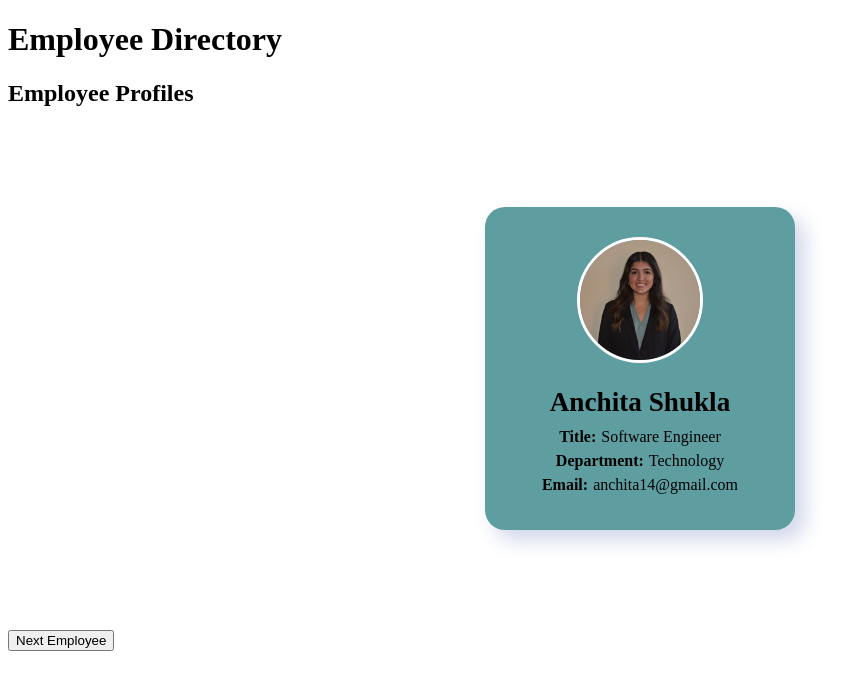
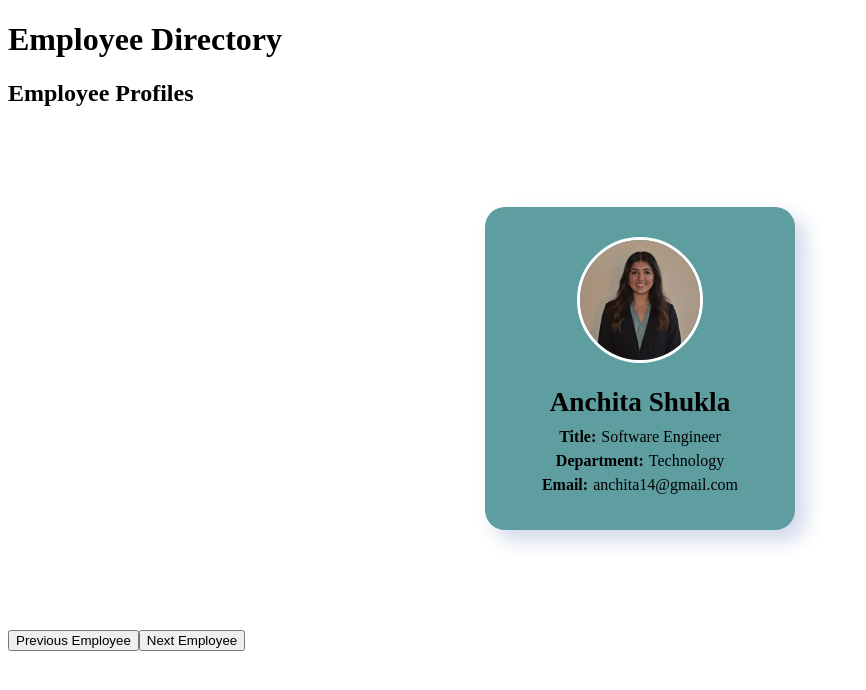
Before and after one commit to Anchita14/employee-profiles, a React (Create React App) app: page / in a window 1280 px wide. Shown: the top 690 px of the page, without its empty margins (0-866 px from the left). Built offline with nearby package versions, Linux system fonts and the light colour scheme.

Commit message:
added prev employee buttons and flex style

```diff
--- /dev/null
+++ b/src/components/ProfileContainer.css
@@ -0,0 +1,43 @@
+.profile-container {
+  display: flex;
+  flex-direction: column;
+  align-items: center;
+  justify-content: center;
+  height: 100vh;
+  text-align: center;
+}
+
+.profile-wrapper {
+  display: flex;
+  flex-direction: column;
+  align-items: center;
+  justify-content: center;
+  gap: 20px;
+}
+
+.button-container {
+  display: flex;
+  justify-content: center;
+  align-items: center;
+  gap: 15px;
+  margin-top: 20px;
+  width: 100%;
+}
+
+
+button {
+  padding: 12px 20px;
+  font-size: 16px;
+  font-weight: bold;
+  border: none;
+  background-color: #4CAF50;
+  color: white;
+  cursor: pointer;
+  border-radius: 8px;
+  transition: background-color 0.3s ease, transform 0.2s ease;
+}
+
+button:hover {
+  background-color: #45a049;
+  transform: scale(1.05);
+}
--- a/src/components/ProfileContainer.js
+++ b/src/components/ProfileContainer.js
@@ -1,4 +1,4 @@
-import React, { useState } from "react";
+import React, {useState} from "react";
 import ProfileCard from "./ProfileCard";
 import profilePic from "../assets/profile-pic.jpeg";
 
@@ -30,16 +30,21 @@ const ProfileContainer = () => {
     }
   ];
 
+  const [currIndex, setCurrIndex] = useState(0);
 
-  const[currIndex, setCurrIndex] = useState(0);
   const nextEmployee = () => {
     setCurrIndex((currIndex + 1) % employees.length);
   };
 
+  const prevEmployee = () => {
+    setCurrIndex((currIndex - 1 + employees.length) % employees.length);
+  }
 
   return (
-      <div>
+      <div className="profile-container">
         <h2>Employee Profiles</h2>
+
+        <div className="profile-wrapper">
           <ProfileCard
               name={employees[currIndex].name}
               title={employees[currIndex].title}
@@ -47,7 +52,11 @@ const ProfileContainer = () => {
               email={employees[currIndex].email}
               image={employees[currIndex].image}
           />
+          <div className="button-container">
+            <button onClick={prevEmployee}>Previous Employee</button>
             <button onClick={nextEmployee}>Next Employee</button>
+          </div>
+        </div>
       </div>
   );
 
```
Lines whose indentation alone changed are shown as unchanged.
